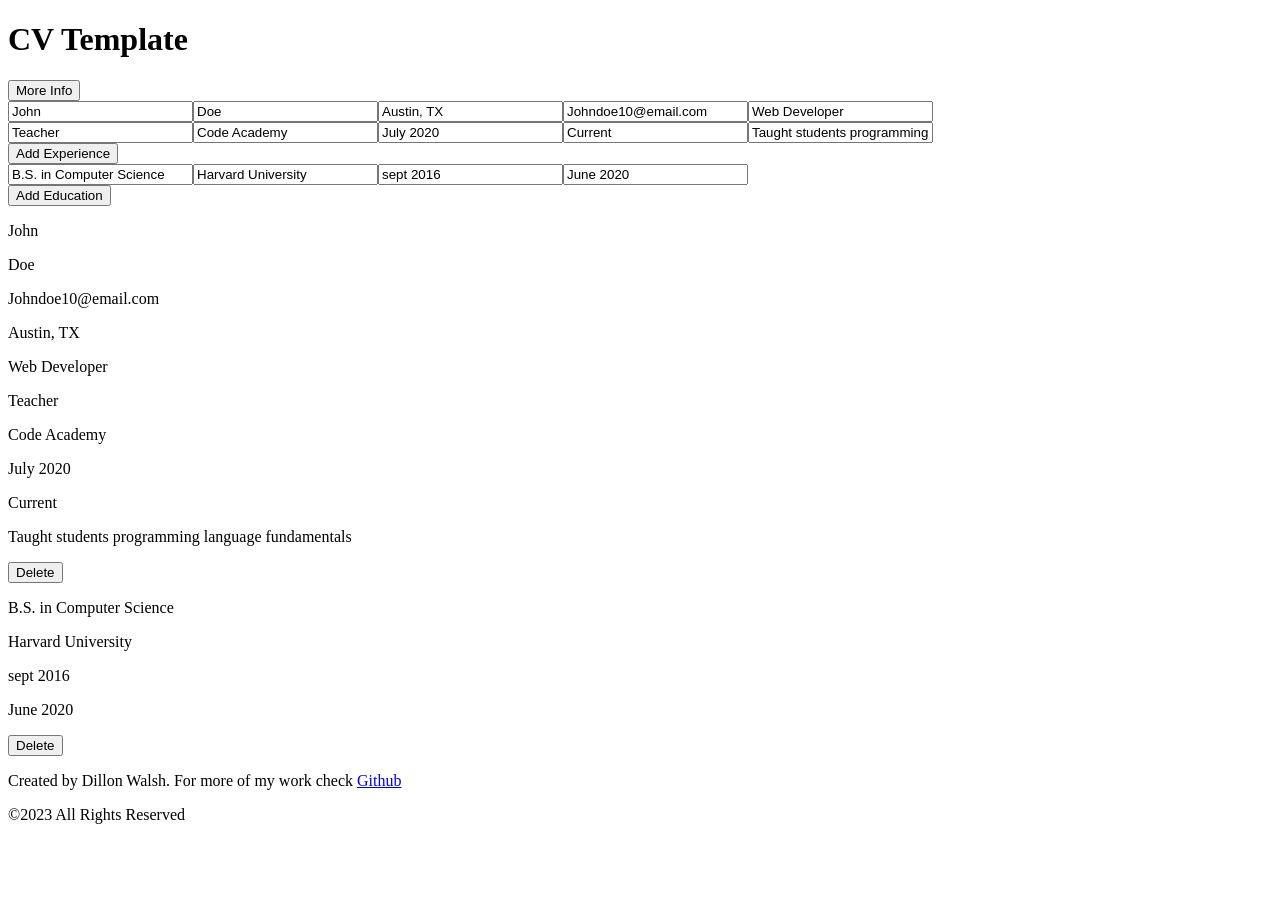
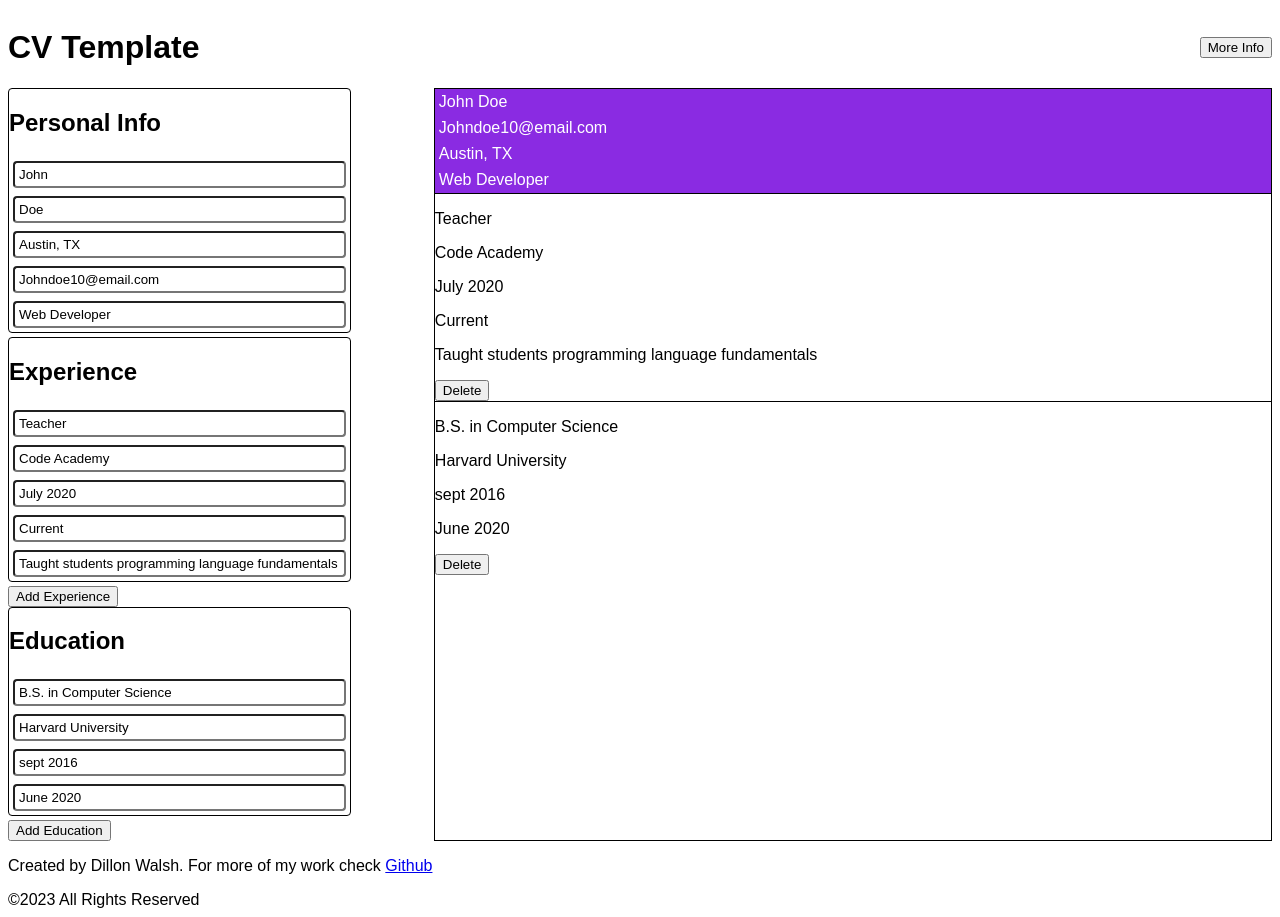
Before and after one commit to Dillonpw/cv-template, a React (Vite) app: page / in a window 1280 px wide. Before the commit the page ends 832 px from the top, so only its background shows below. Built offline with nearby package versions, Linux system fonts and the light colour scheme.

Commit message:
adding styles

```diff
--- a/src/footer.jsx
+++ b/src/footer.jsx
@@ -1,6 +1,6 @@
 export default function Footer() {
     return (
-        <footer className="credits">
+        <footer className="footer">
             <p id="credit1">
                 Created by Dillon Walsh. For more of my work check{' '}
                 <a
--- a/src/form/edform.jsx
+++ b/src/form/edform.jsx
@@ -4,7 +4,9 @@ import PropTypes from 'prop-types'
 export default function EdForm({ education, onChange }) {
     return (
         <>
-            <div>
+
+            <div className='form'>
+            <h2>Education</h2>
                 <input
                     name="degree"
                     type="text"
--- /dev/null
+++ b/src/form/form.css
@@ -0,0 +1,18 @@
+.form{
+    display:flex;
+    flex-direction: column;
+    width: 80%;
+    border: 1px solid black;
+    margin-bottom: .25rem;
+    border-radius: .25rem;
+
+}
+
+input{
+    border: 1px solig grey;
+    border-radius: .25rem;
+    outline:hidden;
+    padding: .25rem;
+    margin: .25rem;
+    flex-wrap: nowrap;
+}
--- a/src/form/infoform.jsx
+++ b/src/form/infoform.jsx
@@ -3,7 +3,8 @@ import PropTypes from 'prop-types'
 
 export default function InfoForm({ personalInfo, onChange }) {
     return (
-        <div>
+        <div className='form'>
+            <h2>Personal Info</h2>
             <input
                 name="firstName"
                 type="text"
--- a/src/form/workform.jsx
+++ b/src/form/workform.jsx
@@ -4,7 +4,8 @@ import PropTypes from 'prop-types'
 export default function WorkForm({ experience, onChange }) {
     return (
         <>
-            <div>
+            <div className='form'>
+            <h2>Experience</h2>
                 <input
                     name="position"
                     type="text"
@@ -52,7 +53,7 @@ WorkForm.propTypes = {
         startDate: PropTypes.string,
         endDate: PropTypes.string,
         jobDesc: PropTypes.string,
-        index: PropTypes.string.isRequired,
+        index: PropTypes.number.isRequired,
     }).isRequired,
     onChange: PropTypes.func.isRequired,
 };
--- a/src/header.jsx
+++ b/src/header.jsx
@@ -7,7 +7,7 @@ export default function Header() {
         );
     }
     return (
-        <div>
+        <div className="header">
             <h1>CV Template</h1>
             <button onClick={handleMoreInfo}>More Info</button>
         </div>
--- /dev/null
+++ b/src/index.css
@@ -0,0 +1,30 @@
+:root{
+    font-family: sans-serif;
+}
+
+html{
+    padding:0;
+    margin:0;
+    box-sizing: border-box;
+}
+.header{
+    display: flex;
+    justify-content: space-between;
+    align-items: center;
+}
+
+.cvTemplate{
+    display:grid;
+    grid-template-columns: 1fr, 2fr;
+    grid-template-rows: 1fr;
+
+}
+
+.formSection{
+    grid-area: 1/1/2/2;
+}
+
+.templateSection{
+    border: 1px solid black;
+    grid-area: 1/2/2/4;
+}
--- a/src/main.jsx
+++ b/src/main.jsx
@@ -1,6 +1,9 @@
 import React from 'react'
 import ReactDOM from 'react-dom/client'
 import App from './App.jsx'
+import './index.css'
+import './template/template.css'
+import './form/form.css'
 
 
 ReactDOM.createRoot(document.getElementById('root')).render(
--- a/src/template/infoTemplate.jsx
+++ b/src/template/infoTemplate.jsx
@@ -3,12 +3,10 @@ import PropTypes from 'prop-types';
 export default function InfoTemplate({ personalInfo }) {
     return (
         <div className="infoDisplay">
-            <p>{personalInfo.firstName}</p>
-            <p>{personalInfo.lastName}</p>
+            <p>{personalInfo.firstName} {' '} {personalInfo.lastName} </p>
             <p>{personalInfo.email}</p>
             <p>{personalInfo.location}</p>
             <p>{personalInfo.jobTitle}</p>
-
         </div>
     );
 }
--- /dev/null
+++ b/src/template/template.css
@@ -0,0 +1,12 @@
+.infoDisplay{
+    background-color: blueviolet;
+    color: white;
+}
+.infoDisplay > *{
+    margin:0;
+    padding: .25rem;
+}
+
+.infoDisplay,.workDisplay{
+    border-bottom: 1px solid black
+}
--- a/src/template/workTemplate.jsx
+++ b/src/template/workTemplate.jsx
@@ -20,7 +20,7 @@ WorkTemplate.propTypes = {
         startDate: PropTypes.string,
         endDate: PropTypes.string,
         jobDesc: PropTypes.string,
-        index: PropTypes.string.isRequired,
+        index: PropTypes.number.isRequired,
     }).isRequired,
     onDelete: PropTypes.func.isRequired,
 };
```
